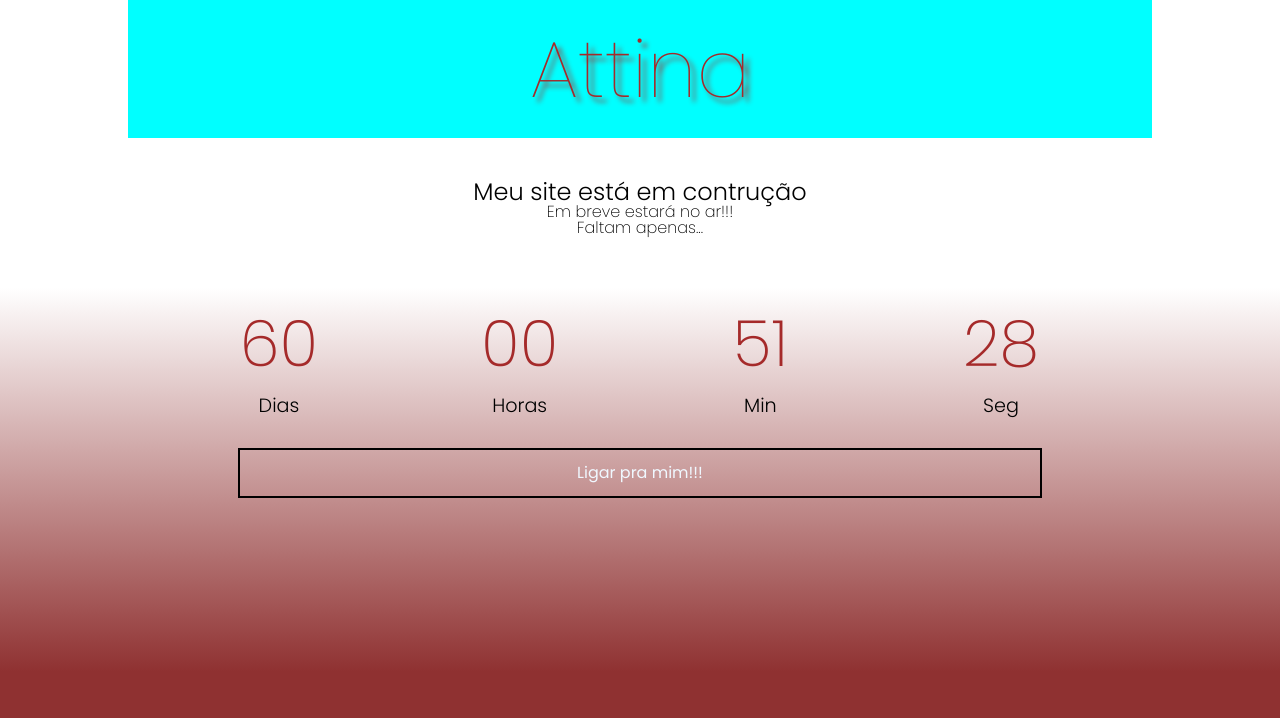
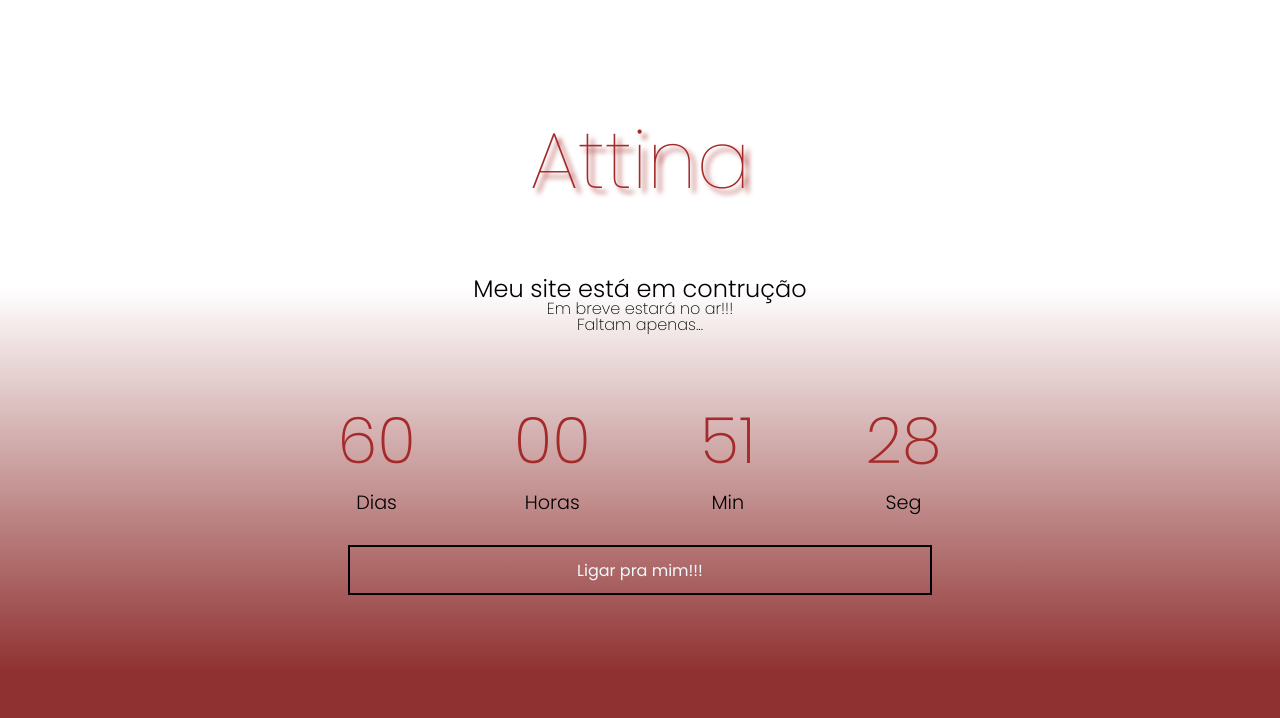
Before and after one commit to HenriqueTeixeira1977/Attina, a plain HTML site: page index.html in a window 1280 px wide. Drawn offline with Linux system fonts and the light colour scheme.

Commit message:
Update20240123200803

```diff
--- a/counter/style.css
+++ b/counter/style.css
@@ -24,12 +24,12 @@ body{
     height: 100vh;
 }
 header{
-    background-color: rgb(0, 255, 255);
+    background-color: rgba(0, 255, 255, 0);
     display: flex;
     justify-content: center;
     align-items: center;
     width: 100%;
-    max-width: 1024px;
+    max-width: 750px;
     height: 150px;
     margin: 0px;
     padding: 0px 7%;
@@ -41,9 +41,9 @@ header .logo  a{
     color: rgb(165, 42, 42);
 }
 .container{background-color: rgba(130, 0, 0, 0);
-    max-width: 1024px;
+    max-width: 750px;
     width: 90vw;
-    height: 90vh;
+    height: 60vh;
     border-radius: 5px;
 }
 
```
